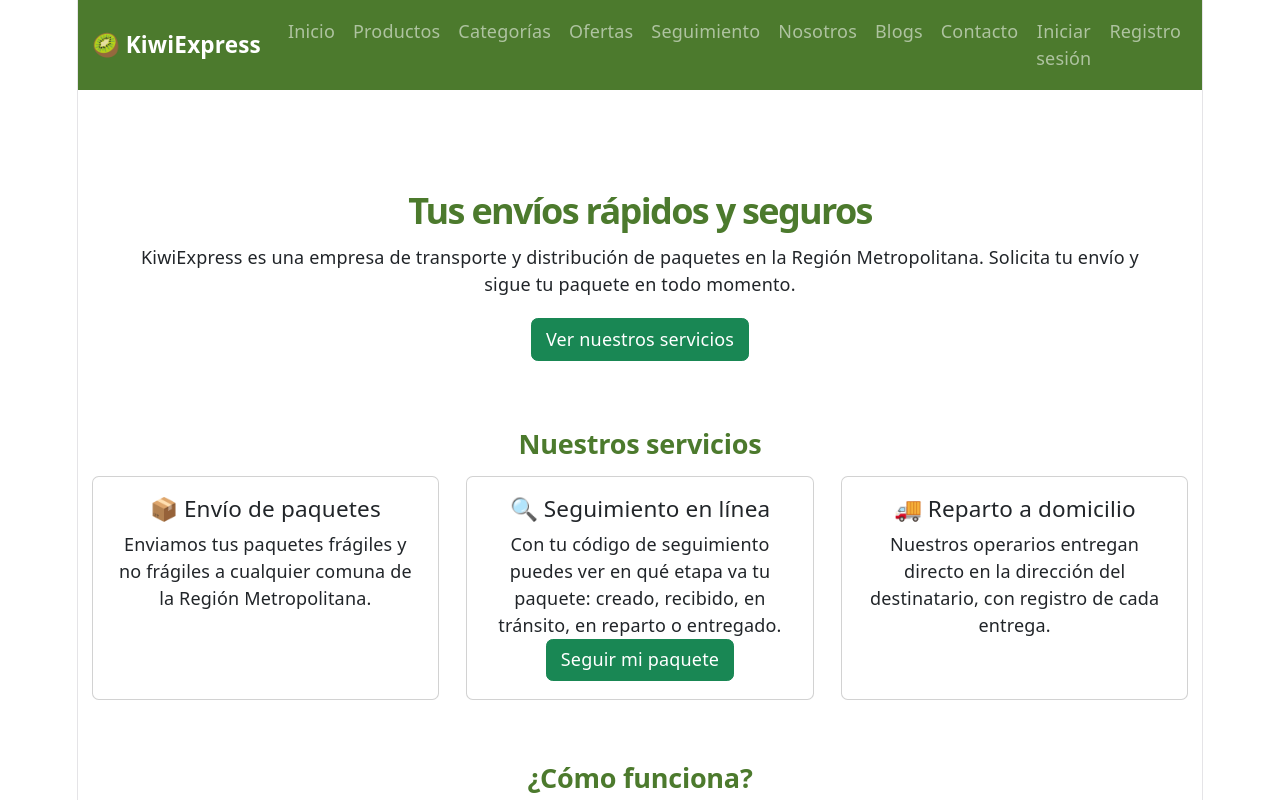
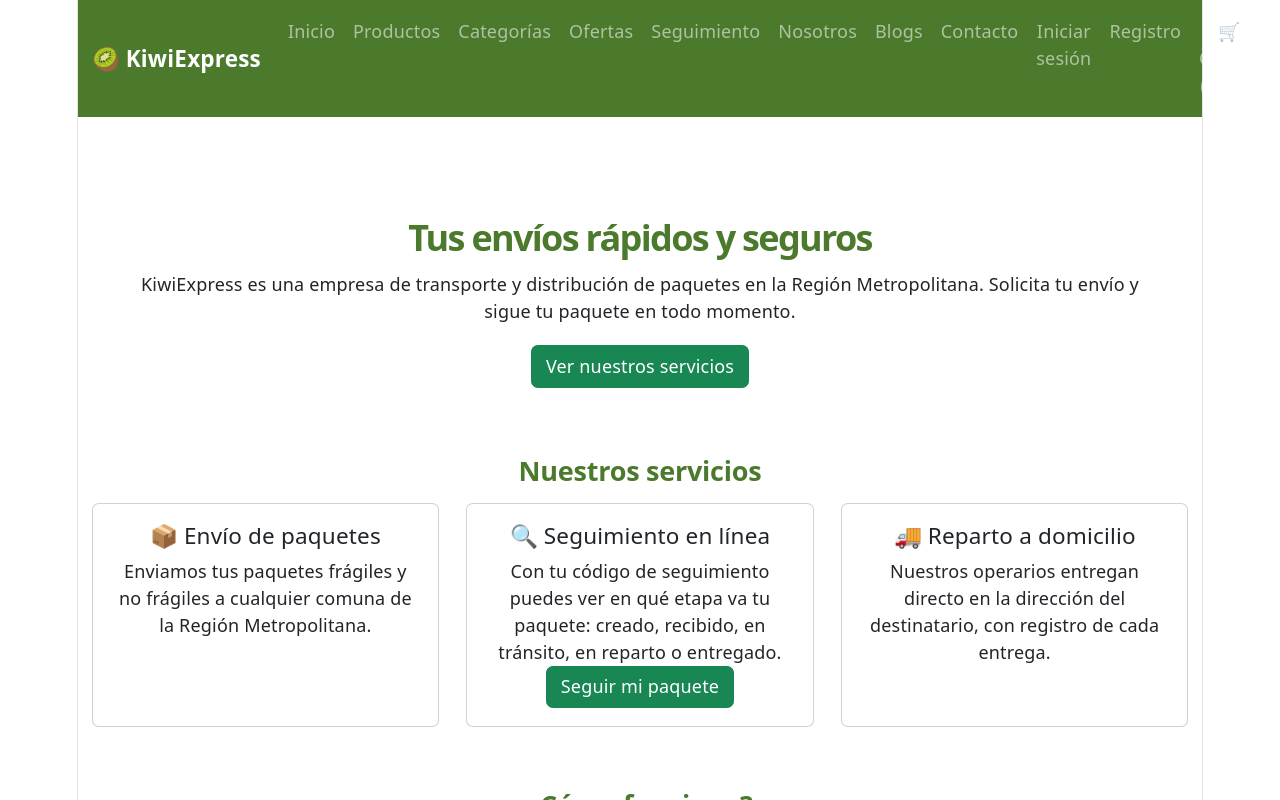
Before and after one commit to LiinooRF/KIWI-GANG, a React (Vite) app in the folder KiwiExpress/: page /#/ in a window 1280 px wide. Shown: the top 800 px of the page. Built offline with nearby package versions, Linux system fonts and the light colour scheme.

Commit message:
Agrega carrito de compras con estado (#76)

```diff
--- a/KiwiExpress/src/components/layout/Header.jsx
+++ b/KiwiExpress/src/components/layout/Header.jsx
@@ -1,8 +1,11 @@
 import { Navbar, Nav, Container } from 'react-bootstrap'
 import { Link } from 'react-router-dom'
+import { useCarrito } from '../../context/CarritoContext.jsx'
 
 //el navbar ahora usa react-bootstrap asi la hamburguesa funciona sin el js de bootstrap
 function Header() {
+  const { cantidadTotal, total } = useCarrito()
+
   return (
     <header>
       <Navbar expand="lg" variant="dark" className="navbar-kiwi">
@@ -21,6 +24,9 @@
               <Nav.Link as={Link} to="/contacto">Contacto</Nav.Link>
               <Nav.Link as={Link} to="/login">Iniciar sesión</Nav.Link>
               <Nav.Link as={Link} to="/registro">Registro</Nav.Link>
+              <Nav.Link as={Link} to="/carrito">
+                🛒 Carrito ({cantidadTotal}) · ${total}
+              </Nav.Link>
             </Nav>
           </Navbar.Collapse>
         </Container>
```
